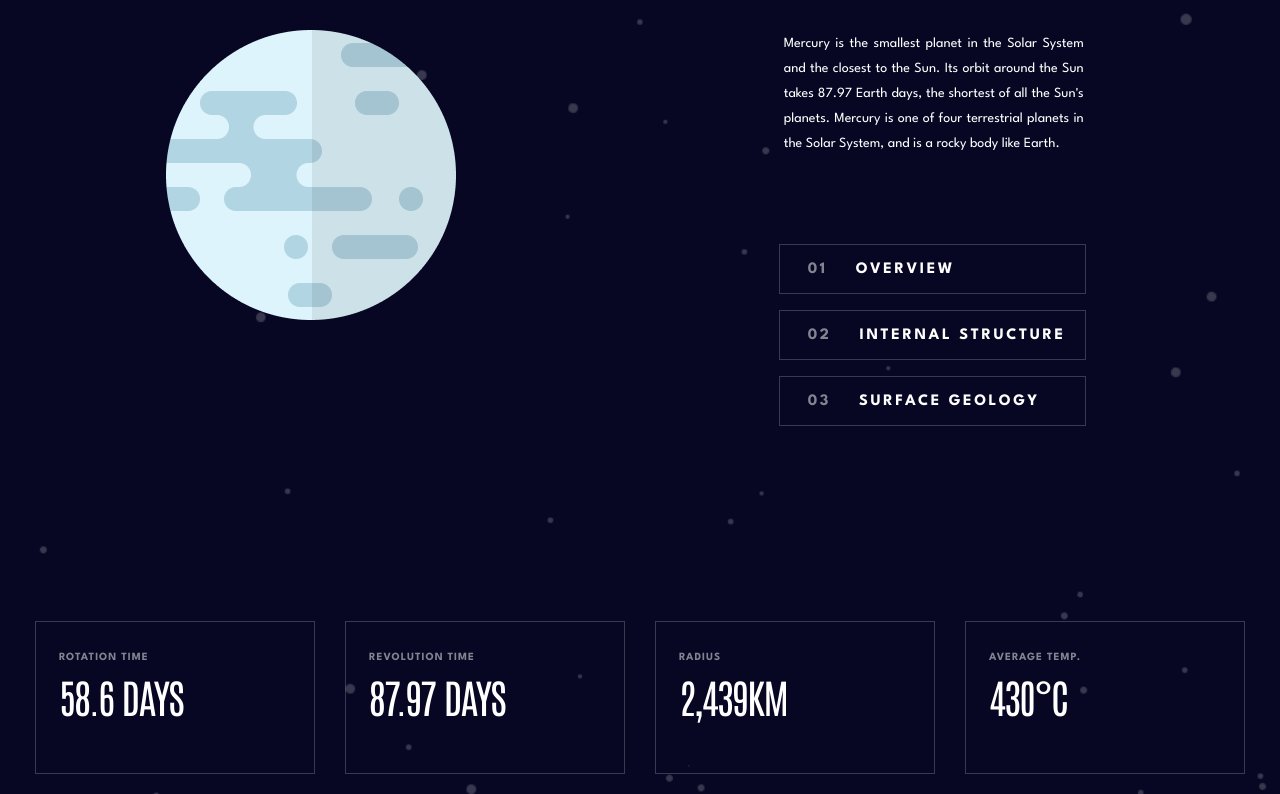
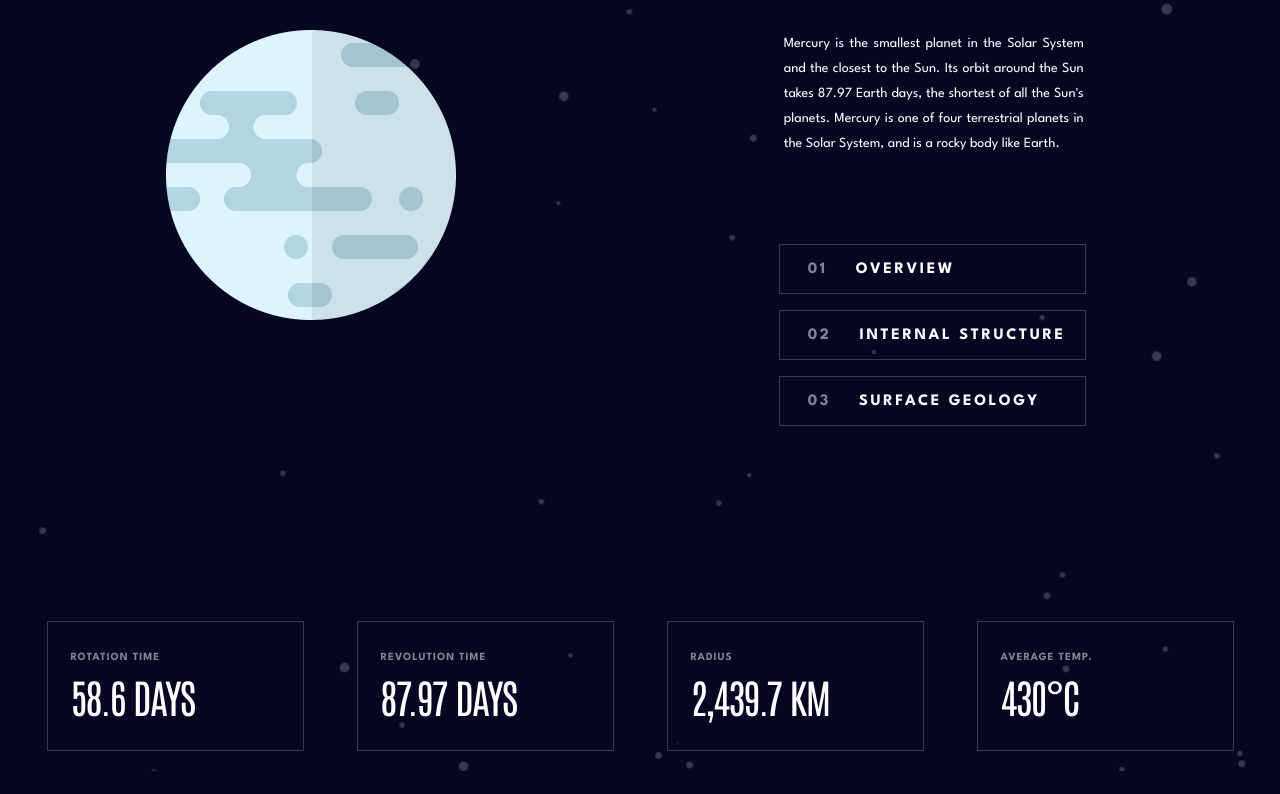
Before and after one commit to Gulverda/The-Planets, a React (Create React App) app: page / in a window 1280 px wide. Shown: the part 615-1409 px from the top of the page. After the commit the page ends 1386 px from the top, so only its background shows below. Built offline with nearby package versions, Linux system fonts and the light colour scheme.

Commit message:
Add more info inside CONST = PLANETS and Style Correction

```diff
--- a/src/components/Content.css
+++ b/src/components/Content.css
@@ -118,12 +118,9 @@
 }
 
 #info{
-    align-items: center;
-    justify-content: center;
     border: 1px solid rgb(255, 255, 255, 0.2);
     width: 255px;
     height: 128px;
-    padding: 23px 0 0 23px;
 }
 
 .information p{
@@ -135,6 +132,7 @@
     line-height: 25px; /* 227.273% */
     letter-spacing: 1px;
     text-transform: uppercase;
+    margin: 23px 0 0 23px;
 }
 
 .information label{
@@ -146,4 +144,5 @@
     line-height: normal;
     letter-spacing: -1.5px;
     text-transform: uppercase;
+    margin: 0 0 0 23px;
 }
--- a/src/components/Content.jsx
+++ b/src/components/Content.jsx
@@ -1,4 +1,4 @@
-import React from "react";
+import React, { useState } from "react";
 import "./Content.css";
 import MercuryImage from './images/Mercury.png';
 import VenusImage from './images/Venus.png';
@@ -10,67 +10,100 @@ import UranusImage from './images/Uranus.png';
 import NeptuneImage from './images/Neptune.png';
 
 function Content({ selectedPlanet }) {
+    const [activeSection, setActiveSection] = useState("OVERVIEW");
+
     const planets = [
         {
             id: 1,
             // src: require("./Navbar/images/3rdcard1.png"),
             title: "MERCURY",
             description: "Mercury is the smallest planet in the Solar System and the closest to the Sun. Its orbit around the Sun takes 87.97 Earth days, the shortest of all the Sun's planets. Mercury is one of four terrestrial planets in the Solar System, and is a rocky body like Earth.",
-            imgSrc: MercuryImage
+            imgSrc: MercuryImage,
+            rotTime: "58.6 DAYS",
+            revTime: "87.97 DAYS",
+            radius: "2,439.7 KM",
+            temperature: "430°C"
         },
         {
             id: 2,
             // src: require("./Navbar/images/3rdcard2.png"),
             title: "VENUS",
             description: "Venus is the second planet from the Sun. It is named after the Roman goddess of love and beauty. As the brightest natural object in Earth's night sky after the Moon, Venus can cast shadows and can be, on rare occasions, visible to the naked eye in broad daylight.",
-            imgSrc: VenusImage
+            imgSrc: VenusImage,
+            rotTime: "243 DAYS",
+            revTime: "224.7 DAYS",
+            radius: "6,051.8 KM",
+            temperature: "471°C"
         },
         {
             id: 3,
             // src: require("./Navbar/images/3rdcard3.png"),
             title: "EARTH",
             description: "Third planet from the Sun and the only known planet to harbor life. About 29.2% of Earth's surface is land with remaining 70.8% is covered with water. Earth's distance from the Sun, physical properties and geological history have allowed life to evolve and thrive.",
-            imgSrc: EarthImage
+            imgSrc: EarthImage,
+            rotTime: "0.99 DAYS",
+            revTime: "365.26 DAYS",
+            radius: "6,371 KM",
+            temperature: "16°C"
         },
         {
             id: 4,
             // src: require("./Navbar/images/3rdcard1.png"),
             title: "MARS",
             description: "Mars is the fourth planet from the Sun and the second-smallest planet in the Solar System, being larger than only Mercury. In English, Mars carries the name of the Roman god of war and is often referred to as the 'Red Planet'. ",
-            imgSrc: MarsImage
+            imgSrc: MarsImage,
+            rotTime: "1.03 DAYS",
+            revTime: "1.88 YEARS",
+            radius: "3,389.5 KM",
+            temperature: "-28°C"
         },
         {
             id: 5,
             // src: require("./Navbar/images/3rdcard2.png"),
             title: "JUPITER",
             description: "Jupiter is the fifth planet from the Sun and the largest in the Solar System. It is a gas giant with a mass two and a half times that of all the other planets in the Solar System combined, but less than one-thousandth the mass of the Sun.",
-            imgSrc: JupiterImage
+            imgSrc: JupiterImage,
+            rotTime: "9.93 HOURS",
+            revTime: "11.86 YEARS",
+            radius: "69,911 KM",
+            temperature: "-108°C"
         },
         {
             id: 6,
             // src: require("./Navbar/images/3rdcard3.png"),
             title: "SATURN",
             description: "Saturn is the sixth planet from the Sun and the second-largest in the Solar System, after Jupiter. It is a gas giant with an average radius of about nine and a half times that of Earth. It only has one-eighth the average density of Earth.",
-            imgSrc: SaturnImage
+            imgSrc: SaturnImage,
+            rotTime: "10.8 HOURS",
+            revTime: "29.46 YEARS",
+            radius: "58,232 KM",
+            temperature: "-138°C"
         },
         {
             id: 7,
             // src: require("./Navbar/images/3rdcard3.png"),
             title: "URANUS",
             description: "Uranus is the seventh planet from the Sun. Its name is a reference to the Greek god of the sky, Uranus according to Greek mythology, was the great-grandfather of Ares. It has the third-largest planetary radius and fourth-largest planetary mass in the Solar System.",
-            imgSrc: UranusImage
+            imgSrc: UranusImage,
+            rotTime: "17.2 HOURS",
+            revTime: "84 YEARS",
+            radius: "25,362 KM",
+            temperature: "-195°C"
         },
         {
             id: 8,
             // src: require("./Navbar/images/3rdcard3.png"),
             title: "NEPTUNE",
             description: "Neptune is the eighth and farthest-known Solar planet from the Sun. In the Solar System, it is the fourth-largest planet by diameter, the third-most-massive planet, and the densest giant planet. It is 17 times the mass of Earth, more massive than its near-twin Uranus.",
-            imgSrc: NeptuneImage
+            imgSrc: NeptuneImage,
+            rotTime: "16.08 HOURS",
+            revTime: "164.79 YEARS",
+            radius: "24,622 KM",
+            temperature: "-201°C"
         },
     ];
 
     const defaultPlanet = planets.find(planet => planet.title === 'MERCURY');
-
     const selectedPlanetData = selectedPlanet ? planets.find(planet => planet.title === selectedPlanet) : defaultPlanet;
 
     return (
@@ -85,34 +118,41 @@ function Content({ selectedPlanet }) {
                         <p>{selectedPlanetData.description}</p>
                         <div className="overview-istructure-sgeology">
                             <ul>
-                                <li><b>01</b> OVERVIEW</li>
-                                <li><b>02</b> INTERNAL STRUCTURE</li>
-                                <li><b>03</b> SURFACE GEOLOGY</li>
+                                <li onClick={() => setActiveSection("OVERVIEW")}><b>01</b> OVERVIEW</li>
+                                <li onClick={() => setActiveSection("INTERNAL_STRUCTURE")}><b>02</b> INTERNAL STRUCTURE</li>
+                                <li onClick={() => setActiveSection("SURFACE_GEOLOGY")}><b>03</b> SURFACE GEOLOGY</li>
                             </ul>
                         </div>
                     </div>
                 </div>
             </div>
+            {/* OVERVIEW-SECTION */}
+            {activeSection === "OVERVIEW" && (
                 <div className="information-section">
                     <div className="information">
                         <div id="info">
                             <p>ROTATION TIME</p>
-                    <label htmlFor="information">58.6 DAYS</label>
+                            <label htmlFor="information">{selectedPlanetData.rotTime}</label>
                         </div>
                         <div id="info">
                             <p>REVOLUTION TIME</p>
-                    <label htmlFor="information">87.97 DAYS</label>
+                            <label htmlFor="information">{selectedPlanetData.revTime}</label>
                         </div>
                         <div id="info">
                             <p>RADIUS</p>
-                    <label htmlFor="information">2,439KM</label>
+                            <label htmlFor="information">{selectedPlanetData.radius}</label>
                         </div>
                         <div id="info">
                             <p>AVERAGE TEMP.</p>
-                    <label htmlFor="information">430°C</label>
+                            <label htmlFor="information">{selectedPlanetData.temperature}</label>
                         </div>
                     </div>
                 </div>
+            )}
+
+            {/* INTERNAL STRUCTURE-SECTION */}
+
+            {/* SURFACE GEOLOGY-SECTION */}
         </main>
     );
 }
```
Lines whose indentation alone changed are shown as unchanged.
